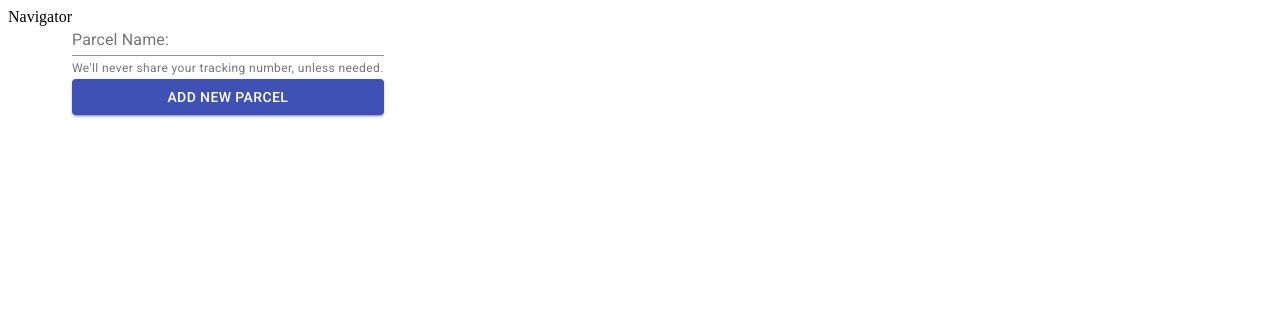
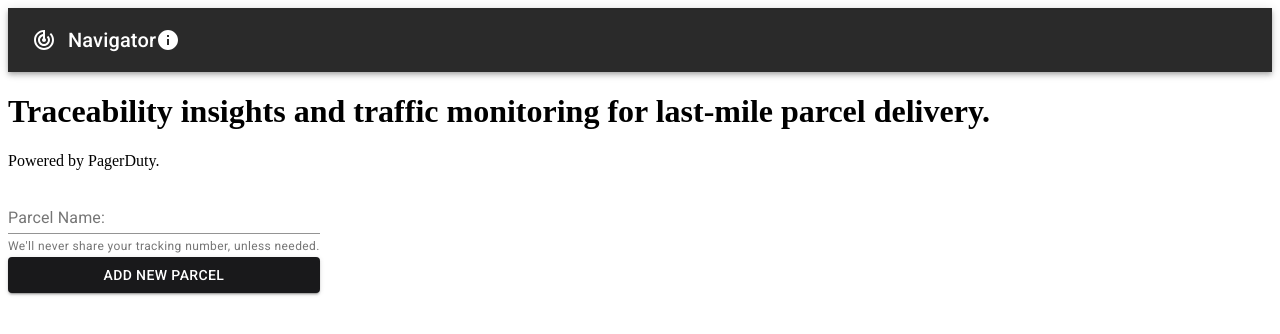
Before and after one commit to fragmnt/navigator, a React (Create React App) app in the folder pkg/: page / in a window 1280 px wide. Shown: the top 334 px of the page. Built offline with nearby package versions, Linux system fonts and the light colour scheme.

Commit message:
add icon to web app

```diff
--- a/pkg/package.json
+++ b/pkg/package.json
@@ -5,6 +5,7 @@
   "license": "MIT",
   "dependencies": {
     "@material-ui/core": "^4.10.2",
+    "@material-ui/icons": "^4.9.1",
     "axios": "^0.19.2",
     "leaflet": "^1.6.0",
     "react": "^16.13.1",
--- a/pkg/public/global.css
+++ b/pkg/public/global.css
@@ -0,0 +1,2 @@
+* {
+}
--- a/pkg/src/App.js
+++ b/pkg/src/App.js
@@ -1,7 +1,11 @@
 import React, { Component } from 'react';
 import {withRouter, Switch, Route, Redirect} from 'react-router-dom';
-import HomePage from './pages/HomePage';
+import HomePage from './pages/Home';
 
+import { AppBar, Typography, IconButton, Toolbar} from '@material-ui/core';
+import TrackChangesIcon from '@material-ui/icons/TrackChanges';
+import AccountBoxIcon from '@material-ui/icons/AccountBoxRounded';
+import InfoIcon from '@material-ui/icons/Info';
 
 class App extends Component {
 
@@ -20,14 +24,29 @@ class App extends Component {
 
         const {isAuthenticated} = this.state;
 
-        return(<Switch>
+        return(
+        <>
+                <AppBar position="static" className="appbar_black">
+                <Toolbar>
+                <IconButton edge="start" className="menuButton" color="inherit" aria-label="menu">
+                <TrackChangesIcon/>
+                </IconButton>
+                <Typography variant="h6" className="title">
+                    Navigator
+                </Typography>
+               {isAuthenticated ? <AccountBoxIcon/> : <InfoIcon/>}
+            </Toolbar>
+        </AppBar>
+        <Switch>
             <Route path="/dashboard">
                 <div>ok</div>
             </Route>
             <Route exact path='/'>
                {isAuthenticated ? <Redirect to="/dashboard"/> : <HomePage/>}
             </Route>
-        </Switch>);
+        </Switch>
+        </>
+        );
     }
 }
 
--- /dev/null
+++ b/pkg/src/pages/Home/index.css
@@ -0,0 +1,10 @@
+h1 {/*
+    color: #1294f3 !important;*/}
+
+.appbar_black {
+    background-color: #2a2a2a !important;
+}
+
+.primary_btn {
+    background-color: #19191b !important;
+}
--- a/pkg/src/pages/HomePage.js
+++ b/pkg/src/pages/Home/index.js
@@ -1,8 +1,8 @@
-import React, { Component, createRef, useRef } from 'react';
+import React, { Component, createRef } from 'react';
+import './index.css';
 
 import {Button, FormControl, InputLabel, Input, FormHelperText} from '@material-ui/core';
-
-import {addParcel} from '../services/api.service';
+import {addParcel} from '../../services/api.service';
 
 class HomePage extends Component {
 
@@ -21,12 +21,15 @@ class HomePage extends Component {
 
     render() {
         return(<>
-        Navigator
+
+        <h1>Traceability insights and traffic monitoring for last-mile parcel delivery.</h1>
+        <p>Powered by PagerDuty.</p>
+
         <FormControl>
             <InputLabel htmlFor="parcel-input">Parcel Name:</InputLabel>
             <Input inputRef={this.parcelTextRef} id="parcel-input" aria-describedby="parcel-text-helper" />
             <FormHelperText id="parcel-text-helper">We'll never share your tracking number, unless needed.</FormHelperText>
-            <Button variant="contained" color="primary" onClick={this.addParcelToService}>
+            <Button className="primary_btn" variant="contained" color="primary" onClick={this.addParcelToService}>
                 Add New Parcel
             </Button>
         </FormControl>
```
Also changed, not shown: 1 other file (tests, documents, lock files or other folders).
